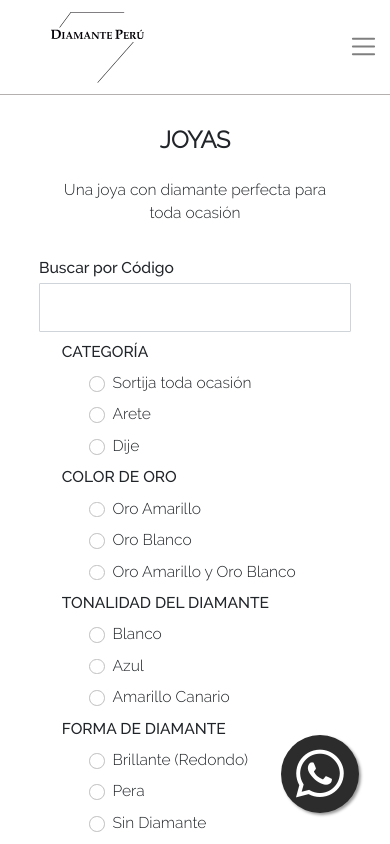
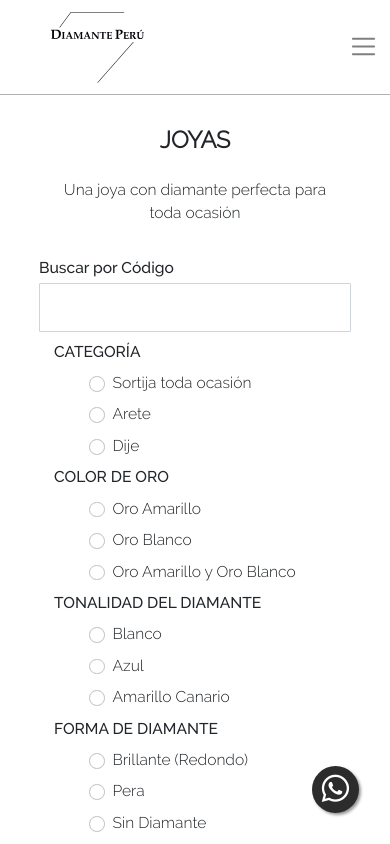
Before and after one commit to HB-Programacion/DiamantePeru, a React (Create React App) app in the folder client/: page /joyas in a window 390 px wide. Shown: the top 844 px of the page. Built offline with nearby package versions, Linux system fonts and the light colour scheme.

Commit message:
cambios en textos e imagenes sin olviddar tabbar

```diff
--- a/client/src/components/App.js
+++ b/client/src/components/App.js
@@ -10,7 +10,7 @@ const App = () => {
   return (
     <Router>
     <div className="">
-      <div className="App vh100">
+      <div className="App vh100  " data-toggle="collapse" data-target="#navbarSupportedContent" aria-expanded="false">
         <TabBar/>
         <Footer/>
 
--- a/client/src/components/Blog.jsx
+++ b/client/src/components/Blog.jsx
@@ -3,7 +3,7 @@ import { BrowserRouter as Router, Route, Link } from "react-router-dom";
 import { Helmet } from "react-helmet";
 import foto1 from "../img/Clip.png";
 import blog1 from "../img/blog1.png";
-import blog2 from "../img/blog2.png"
+import blog2 from "../img/DIAMANTE_WEB-portada.png"
 import blog3 from "../img/evitar-estafa.png"
 import blog4 from "../img/blog4.png"
 import blog5 from "../img/blog5.png"
--- a/client/src/components/Carats-5cs.jsx
+++ b/client/src/components/Carats-5cs.jsx
@@ -7,6 +7,7 @@ import color from "../img/color.png"
 import claridad from "../img/claridad.png";
 import corte from "../img/corte.png"
 import { Helmet } from "react-helmet";
+import carats1 from "../img/DIAMANTE_carats.png";
 const Carats= () => {
 return (
     <>
@@ -44,6 +45,7 @@ return (
                             Carat es la unidad de un diamante; 1 carat tiene 100 puntos, un diamante de 3⁄4 de carat tiene 0.75 puntos, uno de 1⁄2 carat tiene 0.50 puntos, el de 1⁄4 de carat tiene 0.25 puntos y así sucesivamente.
                         </p>
                         <hr/>
+                        <img class="w100"src={carats1} alt=""/>
                     </div>
                 </div>
             </article>
--- a/client/src/components/Certificacion-5cs.jsx
+++ b/client/src/components/Certificacion-5cs.jsx
@@ -3,10 +3,11 @@ import { BrowserRouter as Router, Route, Link } from "react-router-dom";
 import { Helmet } from "react-helmet";
 import blog5 from "../img/certificacionYConfianza.png";
 import foto1 from "../img/carats-fondo.png";
-import logoGia from "../img/GIA_logo.png"
+
 import claridad from "../img/claridad.png"
 import color from "../img/color.png"
 import corte from "../img/corte.png"
+import certificacion from "../img/certificacion.png"
 const Certificacion5cs= () => {
 return (
     <>
@@ -42,7 +43,7 @@ return (
                             En Diamante Perú contamos con dos gemólogos graduados en GIA, altamente capacitados que se encargan de realizar la importación del Diamante perfecto para usted.
                         </p>
                         <hr/>
-                        <img src={logoGia} className="w50"></img>
+                        <img src={certificacion} className="w100"></img>
                     </div>
                 </div>
             </article>
--- a/client/src/components/Claridad-5cs.jsx
+++ b/client/src/components/Claridad-5cs.jsx
@@ -7,6 +7,7 @@ import color from "../img/color.png";
 import corte from "../img/corte.png"
 import certificacion from "../img/certificacionYConfianza.png"
 import { Helmet } from "react-helmet";
+import claridad1 from "../img/DIAMANTE_corte.png";
 
 const Clarity= () => {
 return (
@@ -81,6 +82,7 @@ return (
                             10x. Las inclusiones de estos diamantes mayormente se podrán ver a simple vista. Estas piedras se encuentran con bastante facilidad, convirtiéndose en las más comunes.
                         </p>
                         <hr/>
+                        <img class="w100"src={claridad1} alt=""/>
                     </div>
                 </div>
             </article>
--- a/client/src/components/Color-5cs.jsx
+++ b/client/src/components/Color-5cs.jsx
@@ -6,7 +6,7 @@ import claridad from "../img/claridad.png"
 import color from "../img/color.png";
 import corte from "../img/corte.png"
 import certificacion from "../img/certificacionYConfianza.png"
-
+import color1 from "../img/DIAMANTE_color.png"
 import { Helmet } from "react-helmet";
 const Color= () => {
 return (
@@ -52,6 +52,7 @@ return (
                             considerablemente más económicos ya que son más abundantes y menos atractivos.
                         </p>
                         <hr/>
+                        <img class="w100"src={color1} alt=""/>
                     </div>
                 </div>
             </article>
--- a/client/src/components/Corte-5cs.jsx
+++ b/client/src/components/Corte-5cs.jsx
@@ -2,11 +2,12 @@ import React from "react";
 import { BrowserRouter as Router, Route, Link } from "react-router-dom";
 
 import foto1 from "../img/carats-fondo.png";
-import color from "../img/color.png"
-import claridad from "../img/claridad.png"
-import corte from "../img/corte.png"
-import certificacion from "../img/certificacionYConfianza.png"
+import color from "../img/color.png";
+import claridad from "../img/claridad.png";
+import corte from "../img/corte.png";
+import certificacion from "../img/certificacionYConfianza.png";
 import { Helmet } from "react-helmet";
+import corte1 from "../img/DIAMANTE_escala.png";
 const Corte= () => {
 return (
     <>
@@ -43,6 +44,7 @@ return (
                             Algunos ejemplos: Princesa, Corazón, Pera, Marquesa, Cojín y Esmeralda.
                         </p>
                         <hr/>
+                        <img class="w100"src={corte1} alt=""/>
                     </div>
                 </div>
             </article>
--- a/client/src/components/Joyas.jsx
+++ b/client/src/components/Joyas.jsx
@@ -146,7 +146,7 @@ const Joyas = () =>{
 
 {/*TIPO */}
           <div className="container-fluid container-tipo">
-            <span className="title-radio m-2">CATEGORÍA</span>
+            <span className="title-radio mb-2 mt-2">CATEGORÍA</span>
             <div className="form-check m-2">
               <input
                 checked={stateRadioTipo === "Sortija-toda-ocasión"}
@@ -191,7 +191,7 @@ const Joyas = () =>{
 
 {/*COLOR DE ORO */}
           <div className="container-fluid container-color">
-            <span className="title-radio m-2">COLOR DE ORO</span>
+            <span className="title-radio mb-2 mt-2">COLOR DE ORO</span>
             <div className="form-check m-2">
               <input
                 checked={stateOro === 'Oro-Amarillo'}
@@ -229,7 +229,7 @@ const Joyas = () =>{
 
 {/*TONO DE DIAMANTE */}
           <div className="container-fluid container-color">
-            <span className="title-radio m-2">TONALIDAD DEL DIAMANTE</span>
+            <span className="title-radio mb-2 mt-2">TONALIDAD DEL DIAMANTE</span>
 
             <div  className="form-check m-2">
               <input checked={stateRadioTonalidad === "Blanco"} onChange={(e)=>{handleOptionChange1(e,product,"Blanco","Blanco y  Azul",setStateRadioTonlidad)}}
@@ -266,7 +266,7 @@ const Joyas = () =>{
 
 {/*FORMA DE DIAMANTE */}
           <div className="container-fluid container-color">
-            <span className="title-radio m-2">FORMA DE DIAMANTE</span>
+            <span className="title-radio mb-2 mt-2">FORMA DE DIAMANTE</span>
             <div className="form-check m-2">
               <input
                 checked={stateRadio === "Brillante-(Redondo)"}
@@ -302,7 +302,7 @@ const Joyas = () =>{
           </div>
 
           <div className="container-fluid container-color">
-            <span className="title-radio m-2">GEMAS ADICIONALES</span>
+            <span className="title-radio mb-2 mt-2">GEMAS ADICIONALES</span>
             <div className="form-check m-2">
               <input
                 checked={stateGems ==="Amatista"}
@@ -329,7 +329,7 @@ const Joyas = () =>{
             Limpiar
           </button>
           </div>
-          <div className="col-sm-9">
+          <div className="col-sm-12 col-md-9">
 
             <Varios
               arrofJoyas={product.filter(e => !inputValue || e.CÓDIGO === inputValue )}>
--- a/client/src/components/Premios.jsx
+++ b/client/src/components/Premios.jsx
@@ -17,7 +17,7 @@ const Premios = () => {
                        <img className="logoPremios " src={premios} alt="" srcset=""/>
                     </figure>
                     <div id="div-premios"className="m-auto-premios">
-                        <p className="mb-5 interline1">Premio 1</p>
+                        <p className="mb-5 interline1">Gracias a nuestros altos estándares de calidad y gran servicio, hemos obtenido 3 veces el reconocimiento a Empresa Peruana del Año en el rubro de Distribuidor de Diamante y también en la fabricación de diseño de joyas con diamantes (custom made jewelry)</p>
                     </div>
                 </div>
                 {/* <div className="allcenter ml-3 mr-3" >
--- a/client/src/css/App.css
+++ b/client/src/css/App.css
@@ -1069,7 +1069,7 @@ section.input-container label {
 
 .m-auto-premios {
     margin: 0 auto;
-    width: 80%
+    width: 50%
 }
 
 .black-margin-btn {
@@ -1179,6 +1179,15 @@ section.input-container label {
 }
 
 @media screen and (max-width:768px) {
+    .m-auto-premios {
+        width: 80%
+    }
+    .float,
+    .float:hover {
+        width: 3rem;
+        height: 3rem;
+        font-size: 2rem;
+    }
     .fondo-icon {
         background-size: 15rem;
     }
@@ -1370,7 +1379,7 @@ section.input-container label {
 }
 
 .img-art-rel {
-    width: 6rem;
+    width: 7rem;
     height: 4em;
 }
 
```
Also changed, not shown: client/src/img/DIAMANTE_PREMIO.png, package.json (line endings or trailing spaces), 1 other file (tests, documents, lock files or other folders).
